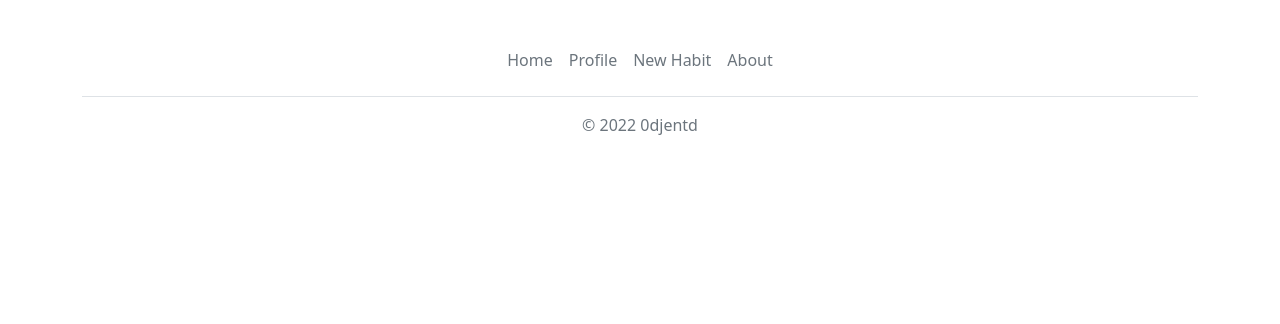
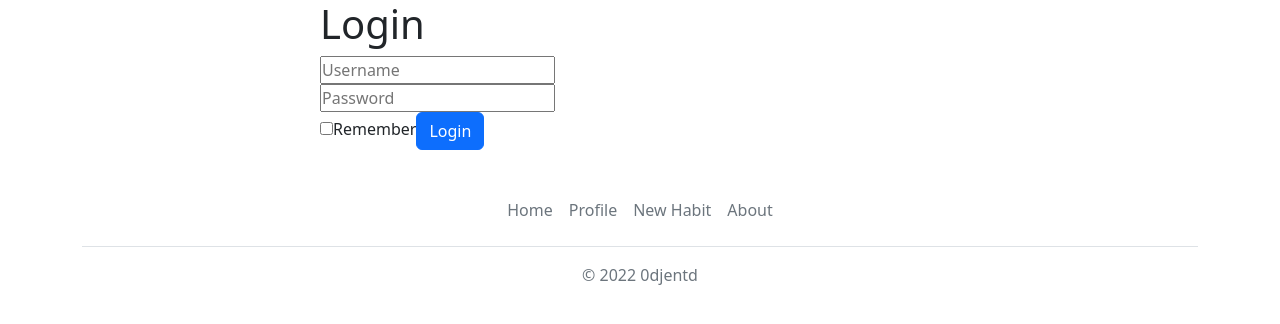
Before and after one commit to 0djentd/alprou, a Vue app: page /login in a window 1280 px wide. Shown: the top 324 px of the page. Built offline with nearby package versions, Linux system fonts and the light colour scheme.

Commit message:
modified:   src/router/index.ts modified:   src/stores/profile_data.ts new file:   src/views/LoginView.vue new file:   src/views/ProfileView.vue

```diff
--- a/src/router/index.ts
+++ b/src/router/index.ts
@@ -1,6 +1,7 @@
 import { createRouter, createWebHistory } from "vue-router";
 import HomeView from "../views/HomeView.vue";
 import AboutView from "../views/AboutView.vue";
+import LoginView from "../views/LoginView.vue";
 
 const router = createRouter({
   history: createWebHistory(import.meta.env.BASE_URL),
@@ -15,6 +16,11 @@ const router = createRouter({
       name: "about",
       component: AboutView,
     },
+    {
+      path: "/login",
+      name: "login",
+      component: LoginView,
+    },
   ],
 });
 
--- a/src/stores/profile_data.ts
+++ b/src/stores/profile_data.ts
@@ -7,6 +7,7 @@ export const useProfileDataStore = defineStore("profile_data", {
       username: NaN,
       profile_image: NaN,
       background_image: NaN,
+      token: NaN,
     };
   },
 });
--- /dev/null
+++ b/src/views/LoginView.vue
@@ -0,0 +1,61 @@
+<script>
+import axios from "axios";
+import { useProfileDataStore } from '../stores/profile_data';
+export default {
+  data() {
+    return {
+      username: "",
+      password: "",
+      remember: false,
+      profile_data: useProfileDataStore(),
+    };
+  },
+  methods: {
+    login() {
+      const url = "http://localhost:8000/api/authtoken/";
+      axios({
+        url: url,
+        method: "POST",
+        data: {
+          username: this.username,
+          password: this.password,
+        },
+      })
+        .then((res) => {
+          const token = res.data.token;
+          localStorage.setItem("token", token);
+        })
+        .catch((error) => {
+          console.error(error);
+        });
+    },
+  },
+};
+</script>
+
+<template>
+  <main class="w-50 m-auto">
+    <h1>Login</h1>
+    <div>
+      <input id="username" placeholder="Username" v-model="this.username" />
+    </div>
+    <div>
+      <input
+        type="password"
+        id="password"
+        placeholder="Password"
+        v-model="this.password"
+      />
+    </div>
+    <input
+      type="checkbox"
+      name="remember"
+      id="remember"
+      v-model="this.remember"
+    />
+    <label for="remember">Remember</label>
+    <button action="" method="" class="btn btn-primary" @click="login">
+      Login
+    </button>
+  </main>
+</template>
```
Also changed, not shown: src/views/ProfileView.vue (added, +16 -0 lines).
